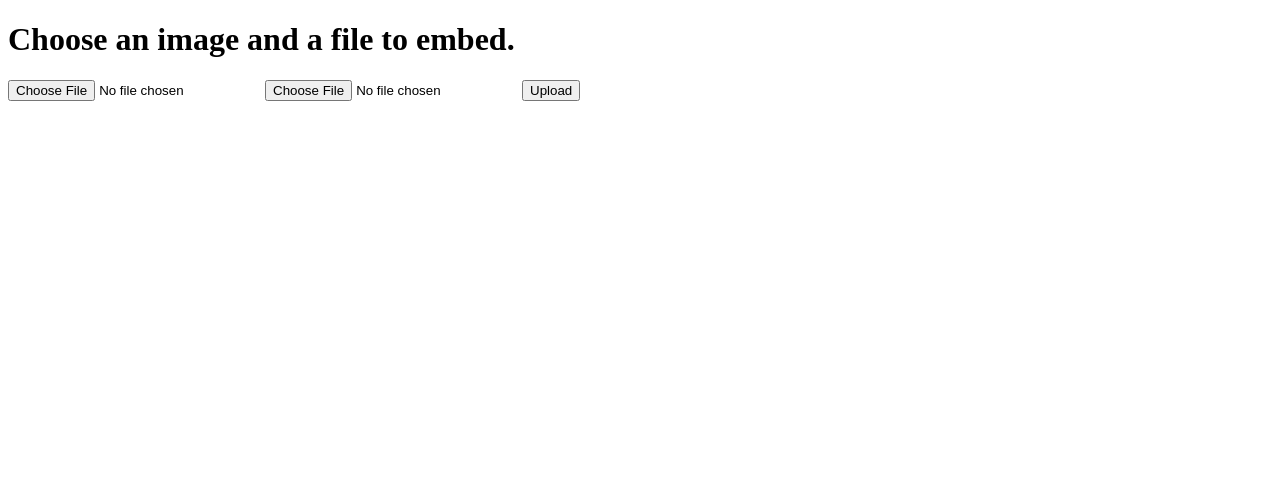
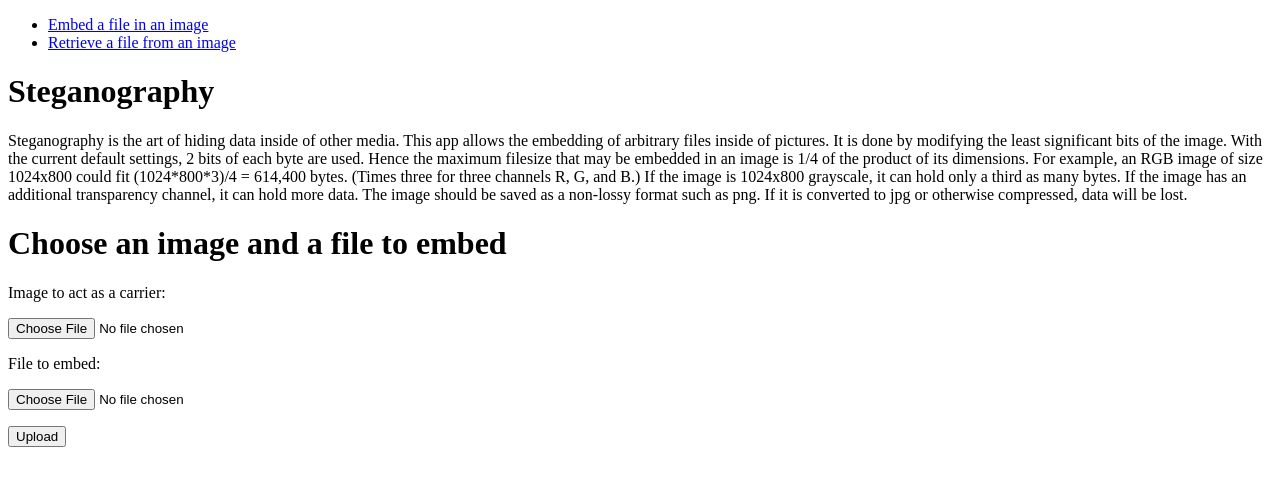
Before and after one commit to Micah-L/Steganography, a Flask app: page /steg in a window 1280 px wide. Shown: the top 486 px of the page. Run offline with Flask 2, Linux system fonts and the light colour scheme.

Commit message:
added some information

```diff
--- a/app.py
+++ b/app.py
@@ -1,13 +1,13 @@
 import os
-from flask import Flask, flash, request, redirect, url_for, send_from_directory
+from flask import Flask, flash, request, redirect, url_for, send_from_directory, render_template
 from werkzeug.utils import secure_filename
 
 from steg import *
 app = Flask(__name__)
 
 app.config['UPLOAD_FOLDER'] = 'uploads'
+
 ALLOWED_EXTENSIONS = {'png', 'jpg', 'jpeg', 'gif'}
-
 def allowed_file(filename):
     return True #allow all for now
     #return '.' in filename and \
@@ -15,11 +15,13 @@ def allowed_file(filename):
 
 @app.route('/uploads/<filename>')
 def uploaded_file(filename):
-    return send_from_directory(app.config['UPLOAD_FOLDER'],
-                               filename)
+    return send_from_directory(app.config['UPLOAD_FOLDER'], filename)
 
+@app.route('/', methods=['GET', 'POST'])
 @app.route('/steg', methods=['GET', 'POST'])
 def steg():
+    embedding_stride = 1
+    embedding_bits_used_per_byte = 2
     if request.method == 'POST':
         # check if the post request has the file part
         if 'cover_img' not in request.files or 'msg_img' not in request.files:
@@ -44,24 +46,18 @@ def steg():
                 msg_img = f.read()
             img = Image(cover_img)
             num_bytes_written = len(msg_img)
-            img.write_bytes(msg_img, num_writeable_bits=2, stride=1)
+            img.write_bytes(msg_img, num_writeable_bits=embedding_bits_used_per_byte, stride=embedding_stride)
             saved_name = f"secret_embdedded_{num_bytes_written}_bytes_{cover_img_name}"
             saved_name = ".".join(saved_name.split('.')[:-1]) + ".png"
             cv.imwrite( os.path.join(app.config['UPLOAD_FOLDER'], saved_name), img.img_arr)
-            return redirect(url_for('uploaded_file',
-                                    filename=saved_name))
-    return '''
-    <!doctype html>
-    <title>Upload new File</title>
-    <h1>Choose an image and a file to embed.</h1>
-    <form method=post enctype=multipart/form-data>
-      <input type=file name=cover_img>
-      <input type=file name=msg_img>
-      <input type=submit value=Upload>
-    </form>
-    '''
+            return render_template("image_embedding_processed.html", file_path = url_for('uploaded_file', filename=saved_name), embedding_num_bytes = num_bytes_written, embedding_stride = embedding_stride, embedding_bits_used_per_byte = embedding_bits_used_per_byte)
+            # return redirect(url_for('uploaded_file', filename=saved_name))
+    return render_template("steg.html")
+
 @app.route('/unsteg', methods=['GET', 'POST'])
 def unsteg():
+    embedding_stride = 1
+    embedding_bits_used_per_byte = 2
     if request.method == 'POST':
         # check if the post request has the file part
         if 'secret_msg_img' not in request.files:
@@ -80,20 +76,10 @@ def unsteg():
 
             img = cv.imread( os.path.join(app.config['UPLOAD_FOLDER'], secret_msg_img_name) )
             img = Image(img)
-            inner_img = img.read_bytes(num_bytes_to_read = num_bytes_stored, num_writeable_bits = 2, stride = 1)
+            inner_img = img.read_bytes(num_bytes_to_read = num_bytes_stored, num_writeable_bits = embedding_bits_used_per_byte, stride = embedding_stride)
             saved_name = "hidden_message"
             with open(os.path.join(app.config['UPLOAD_FOLDER'], saved_name), 'wb') as f:
                 f.write(inner_img)
             return redirect(url_for('uploaded_file',
                                     filename=saved_name))
-    return '''
-    <!doctype html>
-    <title>Upload new File</title>
-    <h1>Upload an image that contains a secret embedded file</h1>
-    <form method=post enctype=multipart/form-data>
-      <input type=file name=secret_msg_img>
-      Enter the number of bytes that the embedded file takes up:
-      <input type=number name=num_bytes_stored>
-      <input type=submit value=Upload>
-    </form>
-    '''
+    return render_template("unsteg.html")
--- a/templates/steg.html
+++ b/templates/steg.html
@@ -1,10 +1,15 @@
 {% extends 'steg_base.html' %}
 {% block content %}
-<title>Upload new File</title>
+<h1> Steganography </h1>
+<p> Steganography is the art of hiding data inside of other media. This app allows the embedding of arbitrary files inside of pictures. It is done by modifying the least significant bits of the image. With the current default settings, 2 bits of each byte are used. Hence the maximum filesize that may be embedded in an image is 1/4 of the product of its dimensions. For example, an RGB image of size 1024x800 could fit (1024*800*3)/4 = 614,400 bytes. (Times three for three channels R, G, and B.) If the image is 1024x800 grayscale, it can hold only a third as many bytes. If the image has an additional transparency channel, it can hold more data. The image should be saved as a non-lossy format such as png. If it is converted to jpg or otherwise compressed, data will be lost. </p>
 <h1>Choose an image and a file to embed</h1>
+
 <form method="post" enctype="multipart/form-data">
+    <p> Image to act as a carrier: </p>
     <input type="file" name="cover_img">
+    <p> File to embed: </p>
     <input type="file" name="msg_img">
+    <p></p>
     <input type="submit" value="Upload">
 </form>
 {% endblock %}
```
